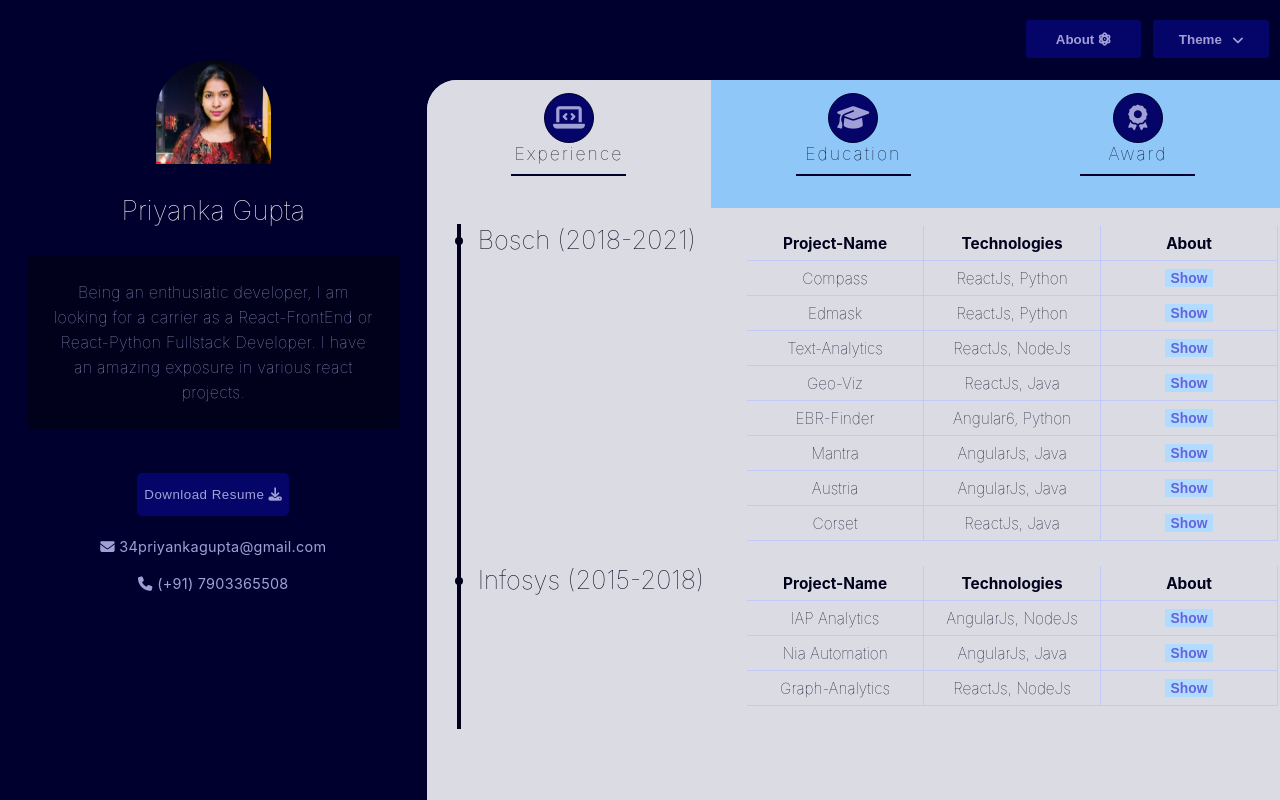
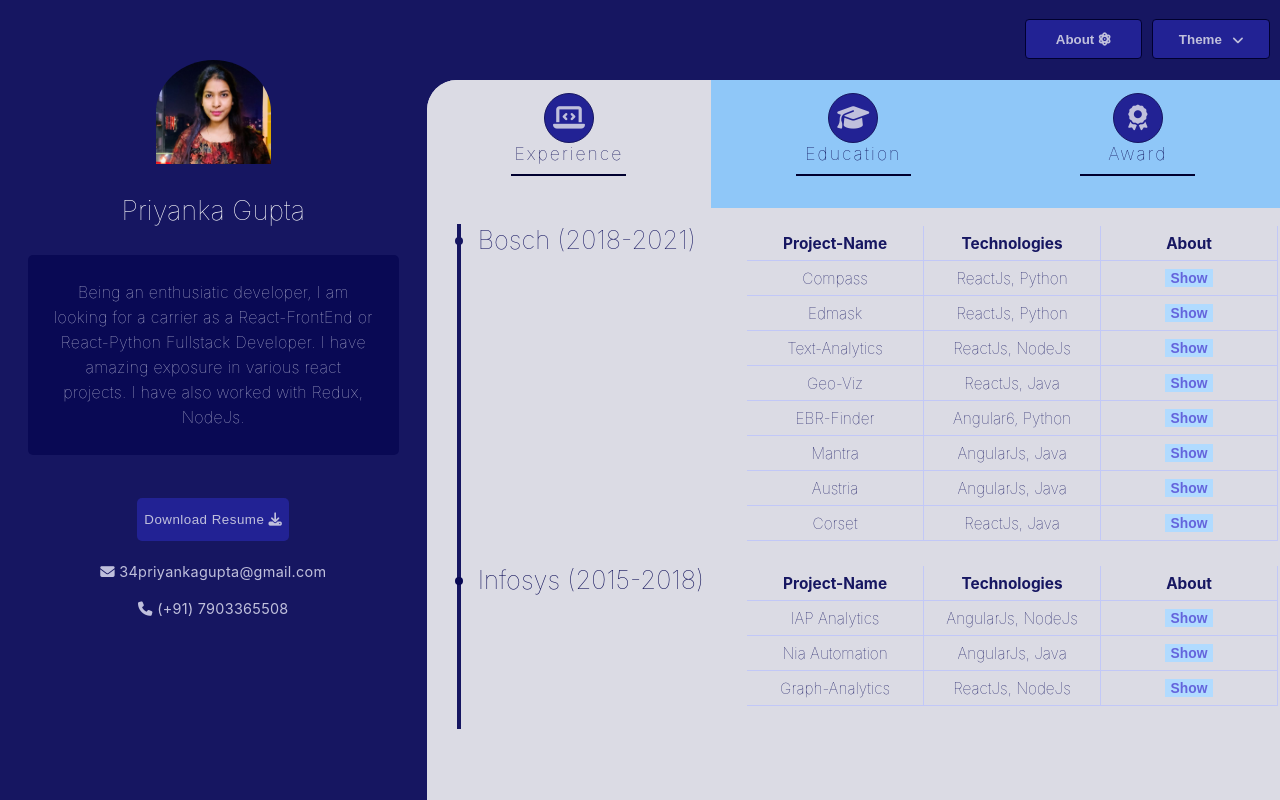
Before and after one commit to priyankagupta34/react-profile, a React (Create React App) app: page / in a window 1280 px wide. Built offline with nearby package versions, Linux system fonts and the light colour scheme.

Commit message:
experience, education

```diff
--- a/src/ThemeContext.js
+++ b/src/ThemeContext.js
@@ -6,16 +6,16 @@ export const Theme = {
         btnTheme: 'blueBtnTheme',
         tabTheme: 'blueTabTheme',
         btnDefaultTheme: 'blueBtnDefaultTheme',
-        backgroundColor: '#00002f',
+        backgroundColor: '#161661',
         boxShadow: '0 0 9px #3c3c9c',
         menuColor: 'white',
-        generalColor: '#00002f',
+        generalColor: '#161661',
         hoverBacks: '#4242e3',
-        contentColor: '#a0a0d6',
+        contentColor: '#c0c0dc',
         sectionBackground: '#dbdbe4',
-        contentBackground: '#01011b',
-        tableBorderTheme: 'blueTableBorderTheme'
-        // descriptionColor: 'rgb(74 3 3)'
+        contentBackground: '#090954',
+        tableBorderTheme: 'blueTableBorderTheme',
+        descriptionColor: '#161661'
     },
     magentaTheme: {
         sectionTheme: 'magentaSectionTheme',
@@ -27,11 +27,11 @@ export const Theme = {
         menuColor: 'white',
         generalColor: '#aa0000',
         hoverBacks: '#dc1313',
-        contentColor: '#f39797',
+        contentColor: '#f7d2d2',
         sectionBackground: '#fde4e4',
-        contentBackground: '#730a0a',
-        tableBorderTheme: 'magentaTableBorderTheme'
-        // descriptionColor: '#4a0303'
+        contentBackground: '#980303',
+        tableBorderTheme: 'magentaTableBorderTheme',
+        descriptionColor: '#aa0000'
 
     },
     yellowTheme: {
@@ -44,11 +44,11 @@ export const Theme = {
         menuColor: 'black',
         generalColor: '#b9b90b',
         hoverBacks: '#dede10',
-        contentColor: '#3c3c01',
+        contentColor: 'rgb(29 29 0)',
         sectionBackground: '#ffffba',
-        contentBackground: 'rgb(152 152 7)',
-        tableBorderTheme:'yellowTableBorderTheme'
-        // descriptionColor:'rgb(152 152 7)',
+        contentBackground: '#abab08',
+        tableBorderTheme:'yellowTableBorderTheme',
+        descriptionColor:'#b9b90b',
     }
 }
 
--- a/src/index.css
+++ b/src/index.css
@@ -26,13 +26,13 @@ code {
 }
 
 .blueBtnTheme {
-  background: #050569;
+  background: #222294;
   border: 1px solid #00002f;
   color: white;
 }
 
 .blueBtnTheme:hover {
-  background: #0a0a8f;
+  background: #1010c0;
   transition: all 0.2s;
 }
 
@@ -143,16 +143,20 @@ code {
 }
 
 .blueTableBorderTheme{
+  background-color: #dbdbe4;
   border-right: 1px solid #c2c8f7;
   border-bottom: 1px solid #c2c8f7;
 }
 
 .magentaTableBorderTheme{
+  background-color: #fde4e4;
   border-right: 1px solid #ffcece;
   border-bottom: 1px solid #ffcece;
 }
 
 .yellowTableBorderTheme{
+  background-color: rgb(255, 255, 186);
   border-right: 1px solid #ddf7c1;
   border-bottom: 1px solid #ddf7c1;
+  color: #1d1d00;
 }
--- a/src/js/description-main/DescriptionMain.css
+++ b/src/js/description-main/DescriptionMain.css
@@ -94,6 +94,8 @@
     display: grid;
     grid-template-columns: 1fr 1fr 1fr;
     height: 35px;
+    z-index: 2;
+    position: relative;
 }
 
 .menuBtn_1 {
@@ -105,6 +107,30 @@
     transition: all 0.3s;
 }
 
+.descRT {
+    padding-left: 1vw;
+    background: white;
+    padding: 10px;
+    position: relative;
+    z-index: 0;
+    animation: descRT linear 0.3s;
+    margin-right: 2px;
+    display: block;
+    letter-spacing: 0.8px;
+    word-spacing: 3px;
+    font-size: 0.9em;
+}
+
+@keyframes descRT {
+    0% {
+        top: -13px;
+    }
+
+    100% {
+        top: 0;
+    }
+}
+
 
 @media screen and (max-width: 800px) {
 
@@ -112,7 +138,7 @@
         display: none;
     }
 
-    .tableA{
+    .tableA {
         width: 91vw;
         margin: 0 auto;
         margin-bottom: 20px;
@@ -149,4 +175,10 @@
         grid-template-columns: 1fr 1fr 0.7fr;
         font-size: 0.85em;
     }
+
+    .descRT {
+        margin-right: 2.3vh;
+        letter-spacing: 0.2px;
+        word-spacing: 1px;
+    }
 }
--- a/src/js/description-main/DescriptionMain.js
+++ b/src/js/description-main/DescriptionMain.js
@@ -7,23 +7,24 @@ export default class DescriptionMain extends Component {
     constructor(props) {
         super(props);
         this.state = {
-            activeTab: 'experience'
+            activeTab: 'experience',
+            activeShowDesc: ''
         };
         this.tableData = {
             bosch: [
-                { name: 'Compass', techs: 'ReactJs, Python', desc: '' },
-                { name: 'Edmask', techs: 'ReactJs, Python', desc: '' },
-                { name: 'Text-Analytics', techs: 'ReactJs, NodeJs', desc: '' },
-                { name: 'Geo-Viz', techs: 'ReactJs, Java', desc: '' },
-                { name: 'EBR-Finder', techs: 'Angular6, Python', desc: '' },
-                { name: 'Mantra', techs: 'AngularJs, Java', desc: '' },
-                { name: 'Austria', techs: 'AngularJs, Java', desc: '' },
-                { name: 'Corset', techs: 'ReactJs, Java', desc: '' }],
+                { name: 'Compass', techs: 'ReactJs, Python', desc: 'This project is created from scratch and is inspired from EDMASK tool described below. It is createdwith ReactJs front-end and Python back-end. It is mainly a search tool, which is using javascript searchalong with mysql search, searching all data mappings.' },
+                { name: 'Edmask', techs: 'ReactJs, Python', desc: 'This application was created to findproblems and solutions of automobiles from outside Bosch automobiles mapped with internal errors,issues and solution' },
+                { name: 'Text-Analytics', techs: 'ReactJs, NodeJs', desc: 'This was a complete internal project for only Bosch employees. Over multiple range of data andcategories is shown here in favor of employees' },
+                { name: 'Geo-Viz', techs: 'ReactJs, Java', desc: 'created this with open-street map-plugin. I receivedthe above mentioned accolade for this project for doing this in less than a month. For automatingcars, many videos are taken all over the world in various vegetation and climates. All these videos andphotos are mapped over the plugin to see properly that where these videos are taken and how arethese images interpreted by vehicle' },
+                { name: 'EBR-Finder', techs: 'Angular6, Python', desc: 'This was a corpus graph project whichincluded data manipulation and selection storage.' },
+                { name: 'Mantra', techs: 'AngularJs, Java', desc: 'We created this project from scratch. I was given the responsibility to create POC of this project in 15days in a Front-end team of 5 developers. Developed this in Angular JS.' },
+                { name: 'Austria', techs: 'AngularJs, Java', desc: 'This actually contains all the imagestaken for machine learning to automate the AI of cars. How image will be interpreted by an A.I camera mounted over a car' },
+                { name: 'Corset', techs: 'ReactJs, Java', desc: 'This actually contains all the imagestaken for machine learning to automate the AI of cars. How image will be interpreted by an A.I camera mounted over a car' }],
 
             infosys: [
-                { name: 'IAP Analytics', techs: 'AngularJs, NodeJs', desc: '' },
-                { name: 'Nia Automation', techs: 'AngularJs, Java', desc: '' },
-                { name: 'Graph-Analytics', techs: 'ReactJs, NodeJs', desc: '' },
+                { name: 'IAP Analytics', techs: 'AngularJs, NodeJs', desc: 'This project was created from scratch as and I was given the responsibility of developing Frontend inAngular JS and a bit of JAVA work as back end. However we created POC in Node.js. I worked in a teamof 15 members.' },
+                { name: 'Nia Automation', techs: 'AngularJs, Java', desc: 'I was given the responsibility of developing Front-end in Angular JS and back end in JAVA. As per clientrequirement we later migrated this in newest and fastest technology of React.js for Frontend andPython for Backend from scratch.' },
+                { name: 'Graph-Analytics', techs: 'ReactJs, NodeJs', desc: 'This was a maintenance project handled by a team of 15 people. It was created using Python forBackend and React.js as Frontend. I was given the opportunity to handle few features in Frontendalong with d3.js graphs, along with Backend.' },
             ]
         }
     }
@@ -35,13 +36,21 @@ export default class DescriptionMain extends Component {
         })
     }
 
+    showDescription(activeShowDesc) {
+        this.setState({
+            ...this.state,
+            activeShowDesc: this.state.activeShowDesc === activeShowDesc ? '' : activeShowDesc
+        })
+    }
+
 
 
     static contextType = ThemeContext;
     render() {
-        const { activeTab } = this.state;
+        const { activeTab, activeShowDesc } = this.state;
         const { options, openOptions, changeThemeHandler } = this.props;
         const { backgroundColor, sectionBackground, generalColor, contentBackground, contentColor, btnTheme,
+            descriptionColor,
             tableBorderTheme, tabTheme, btnDefaultTheme } = Theme[this.context];
         return (
             <div style={{ backgroundColor }}>
@@ -91,23 +100,32 @@ export default class DescriptionMain extends Component {
 
                     <div className="contBlock">
                         {activeTab === 'experience' && <div>
-                            <ul className="ulStufTheme" style={{ color: contentBackground }}>
-                                <li className="listAbs" style={{ color: contentBackground }}>
+                            <ul className="ulStufTheme" style={{ color: generalColor }}>
+                                <li className="listAbs" style={{ color: generalColor }}>
                                     <div className="expCont_1">
                                         <div> Bosch (2018-2021)</div>
 
-                                        <table className="tableA">
+                                        <table className="tableA" style={{ color: descriptionColor }}>
                                             <tr className="table_head1">
                                                 <th className={`bitTabTd ${tableBorderTheme}`}>Project-Name</th>
                                                 <th className={`bitTabTd ${tableBorderTheme}`}>Technologies</th>
                                                 <th className={`bitTabTd ${tableBorderTheme}`}>About</th>
                                             </tr>
                                             {this.tableData.bosch.map((item, index) => (
-                                                <tr key={`inf_${index}`} className="table_head1">
+                                                <>
+                                                    <tr key={`bos_${index}`} className="table_head1" style={{ color: descriptionColor }}>
                                                         <td className={`bitTabTd ${tableBorderTheme}`}>{item.name}</td>
                                                         <td className={`bitTabTd ${tableBorderTheme}`}>{item.techs}</td>
-                                                    <td className={`bitTabTd ${tableBorderTheme}`}><button className={`menuBtn_1 ${btnDefaultTheme}`}>Show </button></td>
+                                                        <td className={`bitTabTd ${tableBorderTheme}`}><button className={`menuBtn_1 ${btnDefaultTheme}`}
+                                                            onClick={this.showDescription.bind(this, `bos_${index}`)}>Show </button></td>
                                                     </tr>
+                                                    {activeShowDesc === `bos_${index}` && <tr className="descRT"
+                                                        style={{ color: descriptionColor, borderRight: `4px solid ${generalColor}`, borderLeft: `4px solid ${generalColor}` }}
+                                                    >
+                                                        <tr><b>About {item.name}</b></tr>
+                                                        {item.desc}
+                                                    </tr>}
+                                                </>
                                             ))}
                                         </table>
 
@@ -117,18 +135,25 @@ export default class DescriptionMain extends Component {
                                     <div className="expCont_1">
                                         <div> Infosys (2015-2018)</div>
 
-                                        <table className="tableA">
+                                        <table className="tableA" style={{ color: descriptionColor }}>
                                             <tr className="table_head1">
                                                 <th className={`bitTabTd ${tableBorderTheme}`}>Project-Name</th>
                                                 <th className={`bitTabTd ${tableBorderTheme}`}>Technologies</th>
                                                 <th className={`bitTabTd ${tableBorderTheme}`}>About</th>
                                             </tr>
                                             {this.tableData.infosys.map((item, index) => (
-                                                <tr key={`inf_${index}`} className="table_head1">
+                                                <>
+                                                    <tr key={`inf_${index}`} className="table_head1" style={{ color: descriptionColor }}>
                                                         <td className={`bitTabTd ${tableBorderTheme}`}>{item.name}</td>
                                                         <td className={`bitTabTd ${tableBorderTheme}`}>{item.techs}</td>
-                                                    <td className={`bitTabTd ${tableBorderTheme}`}><button className={`menuBtn_1 ${btnDefaultTheme}`}>Show </button></td>
+                                                        <td className={`bitTabTd ${tableBorderTheme}`}><button className={`menuBtn_1 ${btnDefaultTheme}`}
+                                                            onClick={this.showDescription.bind(this, `inf_${index}`)}>Show </button></td>
                                                     </tr>
+
+                                                    {activeShowDesc === `inf_${index}` && <tr className="descRT" style={{ color: descriptionColor }}>
+                                                        {item.desc}
+                                                    </tr>}
+                                                </>
                                             ))}
                                         </table>
                                     </div>
--- a/src/js/profile-main/ProfileMain.css
+++ b/src/js/profile-main/ProfileMain.css
@@ -74,6 +74,11 @@ img {
     border-radius: 50%;
 }
 
+.trickn{
+    margin-top: 20px;
+    font-size: 2em;
+}
+
 @media screen and (max-width: 800px) {
 
     .clasNavProf {
--- a/src/js/profile-main/ProfileMain.js
+++ b/src/js/profile-main/ProfileMain.js
@@ -22,10 +22,14 @@ export default class ProfileMain extends Component {
                     <div className="name" style={{ color: menuColor }}>
                         Priyanka Gupta
                     </div>
+{/*
+                    <div>
+                        <i className="fas fa-keyboard trickn" style={{ color: contentColor}}></i>
+                    </div> */}
 
                     <div className="contentData" style={{ color: contentColor, backgroundColor: contentBackground }}>
                         Being an enthusiatic developer, I am looking for a carrier as a React-FrontEnd or React-Python Fullstack Developer.
-                        I have an amazing exposure in various react projects.
+                        I have amazing exposure in various react projects. I have also worked with Redux, NodeJs.
                     </div>
 
                     <a href="/Priyanka-Gupta.pdf" download className="aHrf">
```
Lines whose indentation alone changed are shown as unchanged.
